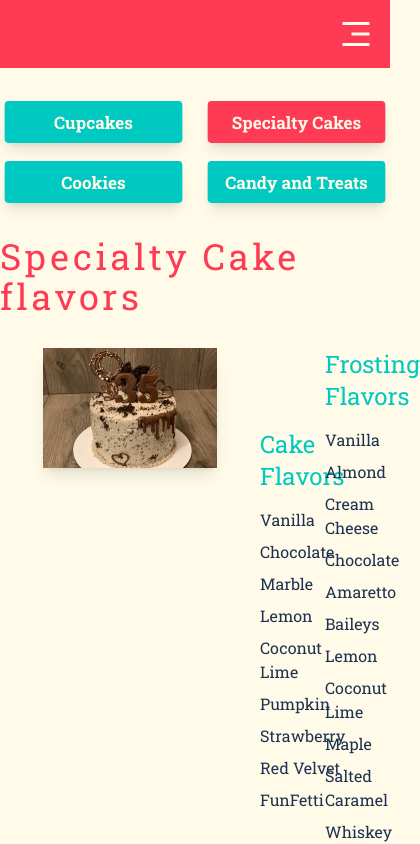
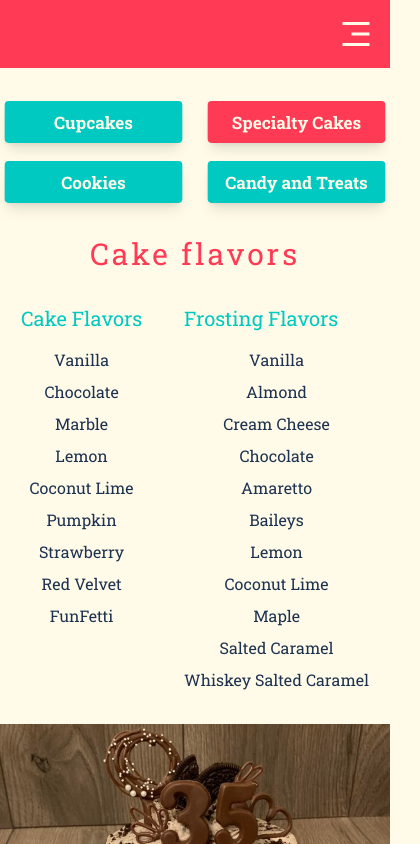
Before and after one commit to latz09/juanjos, a Next.js app: page /our-menu in a window 390 px wide. Shown: the top 844 px of the page, 420 px wide, since content can reach past the window. Built offline with nearby package versions, Linux system fonts and the light colour scheme.

Commit message:
menu mobile

```diff
--- a/components/menu/Cakes.js
+++ b/components/menu/Cakes.js
@@ -1,12 +1,9 @@
-import { motion, AnimatePresence } from "framer-motion";
-import CakeFlavors from "./menu-utils/CakeFlavors";
-import ImageDisplay from "./menu-utils/ImageDisplay";
-import MenuHeading from "./menu-utils/MenuHeading";
+import { motion, AnimatePresence } from 'framer-motion';
+import CakeFlavors from './menu-utils/CakeFlavors';
+import ImageDisplay from './menu-utils/ImageDisplay';
+import MenuHeading from './menu-utils/MenuHeading';
 
-
-const Cakes = ({data}) => {
-
-
+const Cakes = ({ data }) => {
 	return (
 		<>
 			{data.map((item, index) => (
@@ -19,12 +16,12 @@ const Cakes = ({data}) => {
 							transition={{ delay: 0.2, duration: 0.5 }}
 							exit={{ opacity: 0, transition: { duration: 1 } }}
 						>
-						<MenuHeading title={'Specialty Cake flavors'} />
-						<div className='grid grid-cols-3 '>
-							<div className='col-span-2'>
+							<MenuHeading title={'Cake flavors'} />
+							<div className='grid lg:grid-cols-3 '>
+								<div className='order-2 lg:order-1 lg:col-span-2'>
 									<ImageDisplay image={item.menuImage} />
 								</div>
-							<div className=''>
+								<div className='order-1 lg:order-2'>
 									<CakeFlavors cakeFlavors={item.options} />
 								</div>
 							</div>
--- a/components/menu/Cupcakes.js
+++ b/components/menu/Cupcakes.js
@@ -18,11 +18,11 @@ const Cupcakes = ({ data }) => {
 							exit={{ opacity: 0, transition: { duration: 1 } }}
 						>
 							<MenuHeading title={'Cupcake flavors'} />
-							<div className='grid grid-cols-3 '>
-								<div className='col-span-2'>
+							<div className='grid lg:grid-cols-3 '>
+								<div className='order-2 lg:order-1 lg:col-span-2'>
 									<ImageDisplay image={item.menuImage} />
 								</div>
-								<div className='col-span-'>
+								<div className='order-1 lg:order-2'>
 									<CakeFlavors cakeFlavors={item.options} />
 								</div>
 							</div>
--- a/components/menu/menu-utils/CakeFlavors.js
+++ b/components/menu/menu-utils/CakeFlavors.js
@@ -1,10 +1,10 @@
 const CakeFlavors = ({cakeFlavors}) => {
 	return (
-		<div className='grid grid-cols-2 items-center'>
+		<div className='flex justify-around lg:grid grid-cols-2 lg:items-center'>
 			{cakeFlavors.map((option, index) => (
 				<div key={index} className='flex flex-col gap-4'>
-					<div className="text-2xl text-secondary-dark">{option.type}</div>
-					<div className='grid gap-2'>
+					<div className="text-xl lg:text-2xl text-secondary-dark">{option.type}</div>
+					<div className='grid gap-2 place-items-center mb-8 lg:mb-0'>
 						{option.flavors.map((flavor, index) => (
 							<div key={index}>{flavor}</div>
 						))}
--- a/components/menu/menu-utils/ImageDisplay.js
+++ b/components/menu/menu-utils/ImageDisplay.js
@@ -3,7 +3,7 @@ import Image from 'next/image';
 const ImageDisplay = ({ image }) => {
 	return (
 		<motion.div
-			className='w-2/3 mx-auto  grid place-items-center shadow-lg'
+			className='lg:w-2/3 mx-auto  grid place-items-center shadow-lg'
 			initial={{ scale: 0.7 }}
 			whileInView={{ scale: 1 }}
 			transition={{ duration: 1 }}
--- a/components/menu/menu-utils/MenuHeading.js
+++ b/components/menu/menu-utils/MenuHeading.js
@@ -4,10 +4,10 @@ const MenuHeading = ({ title }) => {
 	return (
 		<>
 			<motion.div
-				className='text-4xl text-primary tracking-widest'
-				initial={{ x: 40, opacity: 0.6 }}
-				whileInView={{ x: 0, opacity: 1 }}
-				transition={{ duration: 1 }}
+				className='text-3xl lg:text-4xl text-primary tracking-widest text-center w-full lg:tet-start lg:py-2'
+				initial={{ y: -20, opacity: 0.4 }}
+				whileInView={{ y: 0, opacity: 1 }}
+				transition={{ duration: 1.4 }}
 			>
 				{title}
 			</motion.div>
```
Lines whose indentation alone changed are shown as unchanged.
